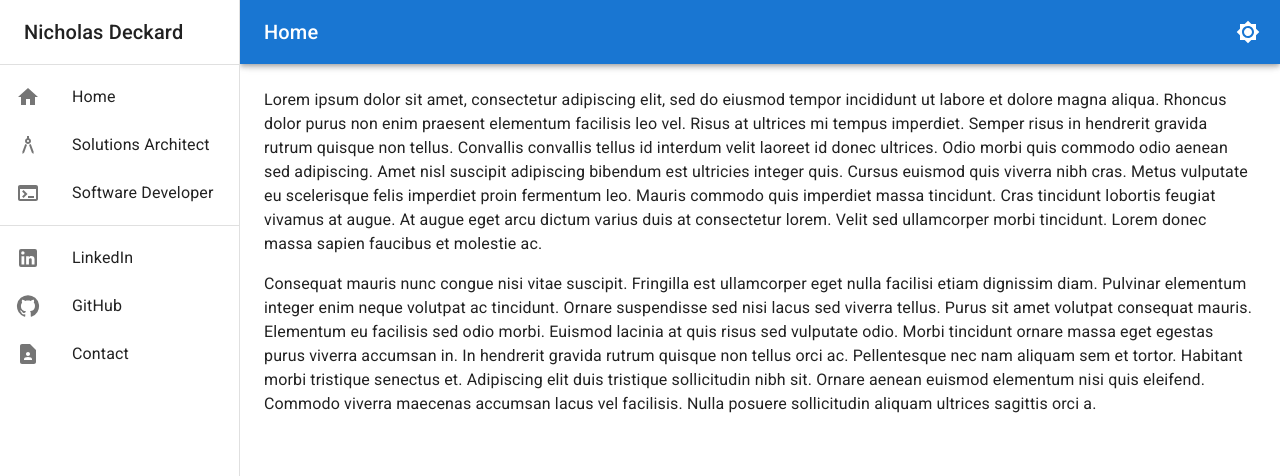
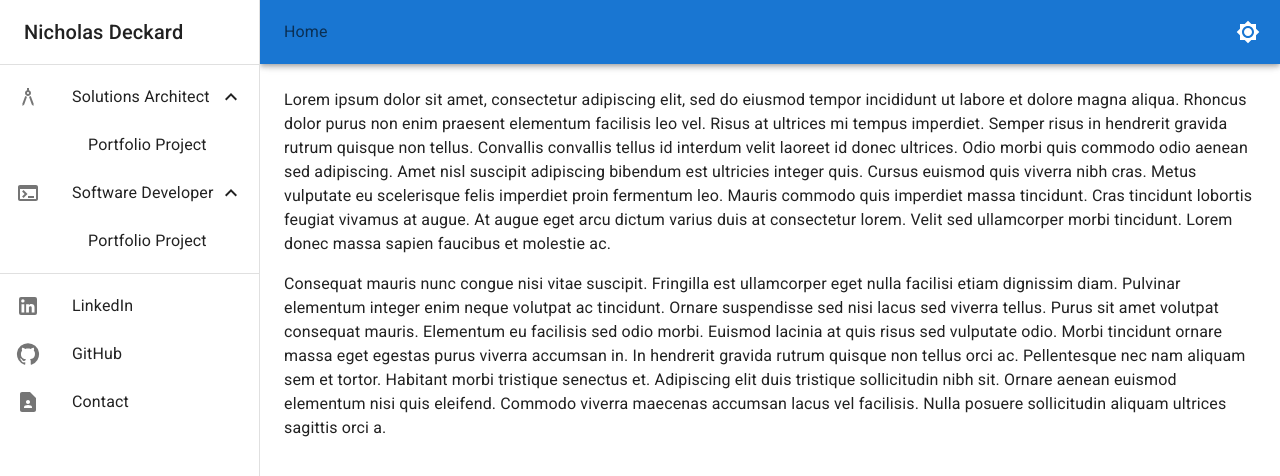
Before and after one commit to Zytalus/portfolio-app, a React (Create React App) app: page / in a window 1280 px wide. Shown: the top 476 px of the page. Built offline with nearby package versions, Linux system fonts and the light colour scheme.

Commit message:
add basic navigation

```diff
--- a/src/App.js
+++ b/src/App.js
@@ -6,6 +6,8 @@ import { ThemeProvider, createTheme } from '@mui/material/styles';
 import { useMediaQuery, CssBaseline } from '@mui/material';
 // Import App Components
 import Drawer from './components/Drawer';
+import { BrowserRouter } from "react-router-dom";
+
 
 
 
@@ -47,7 +49,9 @@ export default function ToggleColorMode() {
     <ColorModeContext.Provider value={colorMode}>
       <ThemeProvider theme={theme}>
         <CssBaseline />
-        <App />
+        <BrowserRouter>
+          <App />
+        </BrowserRouter>
       </ThemeProvider>
     </ColorModeContext.Provider>
   );
--- a/src/components/Drawer.js
+++ b/src/components/Drawer.js
@@ -2,7 +2,6 @@ import * as React from 'react';
 import PropTypes from 'prop-types';
 import AppBar from '@mui/material/AppBar';
 import Box from '@mui/material/Box';
-import CssBaseline from '@mui/material/CssBaseline';
 import Divider from '@mui/material/Divider';
 import Drawer from '@mui/material/Drawer';
 import IconButton from '@mui/material/IconButton';
@@ -19,18 +18,98 @@ import ContactPageIcon from '@mui/icons-material/ContactPage';
 import LinkedInIcon from '@mui/icons-material/LinkedIn';
 import TerminalIcon from '@mui/icons-material/Terminal';
 import ArchitectureIcon from '@mui/icons-material/Architecture';
-import HomeIcon from '@mui/icons-material/Home';
 import { Brightness4, Brightness7 } from '@mui/icons-material';
+import { useTheme } from '@mui/material/styles';
+import Link from '@mui/material/Link';
+import Collapse from '@mui/material/Collapse';
+import ExpandLess from '@mui/icons-material/ExpandLess';
+import ExpandMore from '@mui/icons-material/ExpandMore';
+import Breadcrumbs from '@mui/material/Breadcrumbs';
+import {
+  Link as RouterLink,
+  Route,
+  Routes,
+  useLocation,
+} from 'react-router-dom';
 
-import { useTheme } from '@mui/material/styles';
+const breadcrumbNameMap = {
+  '/architect': 'Solutions Architect',
+  '/architect/portfolio': 'Portfolio Project',
+  '/developer': 'Software Developer',
+  '/developer/portfolio': 'Portfolio Project',
 
+};
 
-const drawerWidth = 240;
+function ListItemLink(props) {
+  const { to, open, ...other } = props;
+  const primary = breadcrumbNameMap[to];
+
+  let icon = null;
+  let expandIcon = null;
+  if (breadcrumbNameMap[to] === 'Solutions Architect') icon = <ArchitectureIcon />
+  if (breadcrumbNameMap[to] === 'Software Developer') icon = <TerminalIcon />
+  if (open != null) {
+    expandIcon = open ? <ExpandLess /> : <ExpandMore />;
+  }
+
+  return (
+    <li>
+      <ListItem button component={RouterLink} to={to} {...other}>
+        <ListItemIcon>
+          {icon}
+        </ListItemIcon>
+        <ListItemText primary={primary} />
+        {expandIcon}
+      </ListItem>
+    </li>
+  );
+}
+
+ListItemLink.propTypes = {
+  open: PropTypes.bool,
+  to: PropTypes.string.isRequired,
+};
+
+const LinkRouter = (props) => <Link {...props} component={RouterLink} />;
+
+const Page = () => {
+  const location = useLocation();
+  const pathnames = location.pathname.split('/').filter((x) => x);
+
+  return (
+    <Breadcrumbs aria-label="breadcrumb">
+      <LinkRouter underline="hover" color="inherit" to="/">
+        Home
+      </LinkRouter>
+      {pathnames.map((value, index) => {
+        const last = index === pathnames.length - 1;
+        const to = `/${pathnames.slice(0, index + 1).join('/')}`;
+
+        return last ? (
+          <Typography color="text.primary" key={to}>
+            {breadcrumbNameMap[to]}
+          </Typography>
+        ) : (
+          <LinkRouter underline="hover" color="inherit" to={to} key={to}>
+            {breadcrumbNameMap[to]}
+          </LinkRouter>
+        );
+      })}
+    </Breadcrumbs>
+  );
+};
+
+const drawerWidth = 260;
 
 function ResponsiveDrawer(props) {
   const theme = useTheme();
   const { window } = props;
+  const [open, setOpen] = React.useState(true);
   const [mobileOpen, setMobileOpen] = React.useState(false);
+
+  const handleClick = () => {
+    setOpen((prevOpen) => !prevOpen);
+  };
 
   const handleDrawerToggle = () => {
     setMobileOpen(!mobileOpen);
@@ -43,19 +122,20 @@ function ResponsiveDrawer(props) {
           Nicholas Deckard
         </Typography>
       </Toolbar>
-
       <Divider />
       <List>
-        {['Home', 'Solutions Architect', 'Software Developer'].map((text, index) => (
-          <ListItem key={text} disablePadding>
-            <ListItemButton>
-              <ListItemIcon>
-              {index === 0 ? <HomeIcon /> : index === 1 ? <ArchitectureIcon /> : <TerminalIcon />}
-              </ListItemIcon>
-              <ListItemText primary={text} />
-            </ListItemButton>
-          </ListItem>
-        ))}
+        <ListItemLink to="/architect" open={open} onClick={handleClick} />
+        <Collapse component="li" in={open} timeout="auto" unmountOnExit>
+          <List disablePadding>
+            <ListItemLink sx={{ pl: 4 }} to="/architect/portfolio" />
+          </List>
+        </Collapse>
+        <ListItemLink to="/developer" open={open} onClick={handleClick} />
+        <Collapse component="li" in={open} timeout="auto" unmountOnExit>
+          <List disablePadding>
+            <ListItemLink sx={{ pl: 4 }} to="/developer/portfolio" />
+          </List>
+        </Collapse>
       </List>
       <Divider />
       <List>
@@ -70,6 +150,7 @@ function ResponsiveDrawer(props) {
           </ListItem>
         ))}
       </List>
+
     </div>
   );
 
@@ -77,7 +158,6 @@ function ResponsiveDrawer(props) {
 
   return (
     <Box sx={{ display: 'flex' }}>
-      <CssBaseline />
       <AppBar
         position="fixed"
         sx={{
@@ -95,12 +175,14 @@ function ResponsiveDrawer(props) {
           >
             <MenuIcon />
           </IconButton>
-          <Typography variant="h6" noWrap sx={{ flexGrow: 1 }} component="div">
-            Home
-          </Typography>
+          <Box sx={{ flexGrow: 1 }}>
+            <Routes>
+              <Route path="*" element={<Page />} />
+            </Routes>
+          </Box>
           <IconButton onClick={props.colorMode.toggleColorMode} color="inherit" edge="end">
-          {theme.palette.mode === 'light' ? <Brightness7 /> : <Brightness4 />}
-        </IconButton>
+            {theme.palette.mode === 'light' ? <Brightness7 /> : <Brightness4 />}
+          </IconButton>
         </Toolbar>
       </AppBar>
       <Box
```
